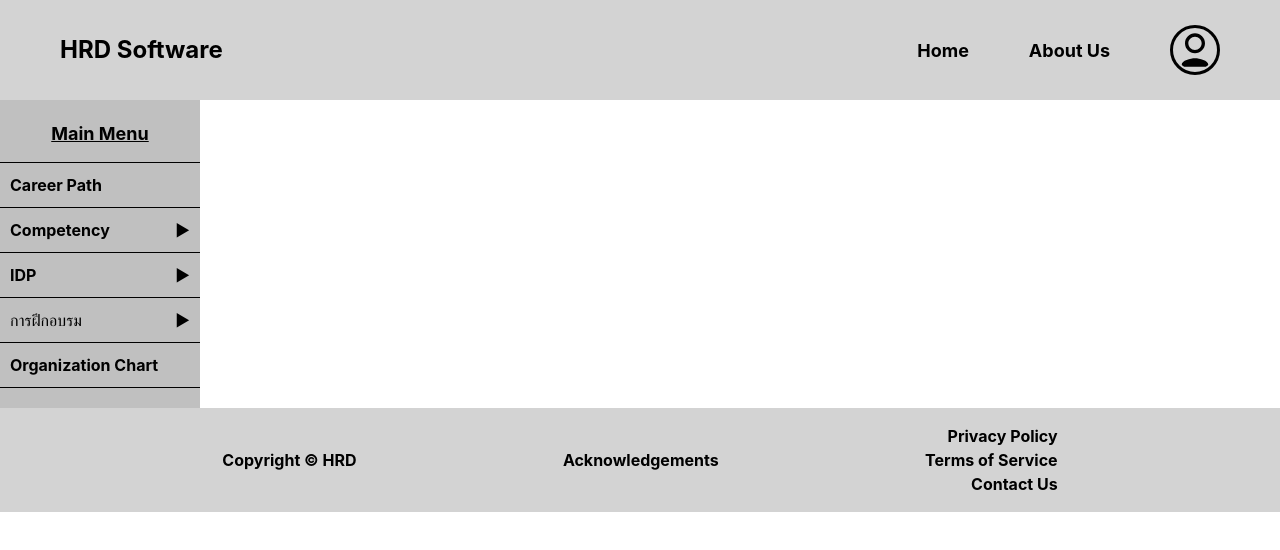
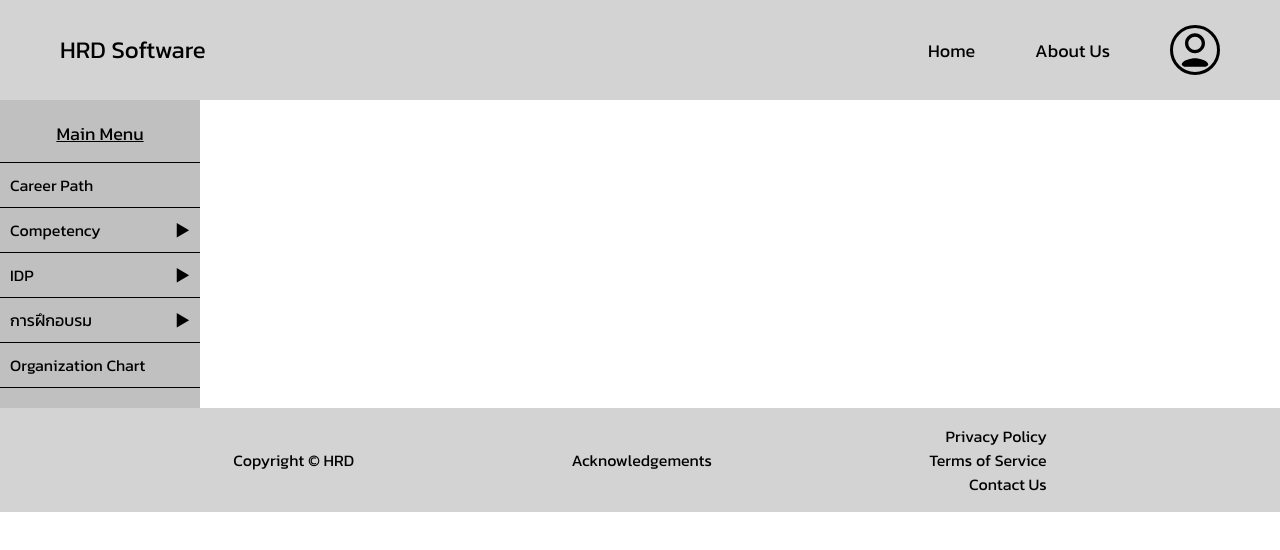
Before and after one commit to ArmSiwatK/BPIT-Front-End-Software-Development-Test, a React (Vite) app: page / in a window 1280 px wide. Shown: the top 550 px of the page. Built offline with nearby package versions, Linux system fonts and the light colour scheme.

Commit message:
style: Thai font

```diff
--- a/src/styles/index.scss
+++ b/src/styles/index.scss
@@ -1,4 +1,6 @@
-$font-family: Inter, system-ui, Avenir, Helvetica, Arial, sans-serif;
+@import url("https://fonts.googleapis.com/css2?family=Kanit&display=swap");
+
+$font-family: Kanit, Inter, system-ui, Avenir, Helvetica, Arial, sans-serif;
 $primary-color: #646cff;
 $secondary-color: #535bf2;
 $background-color: #242424;
```
